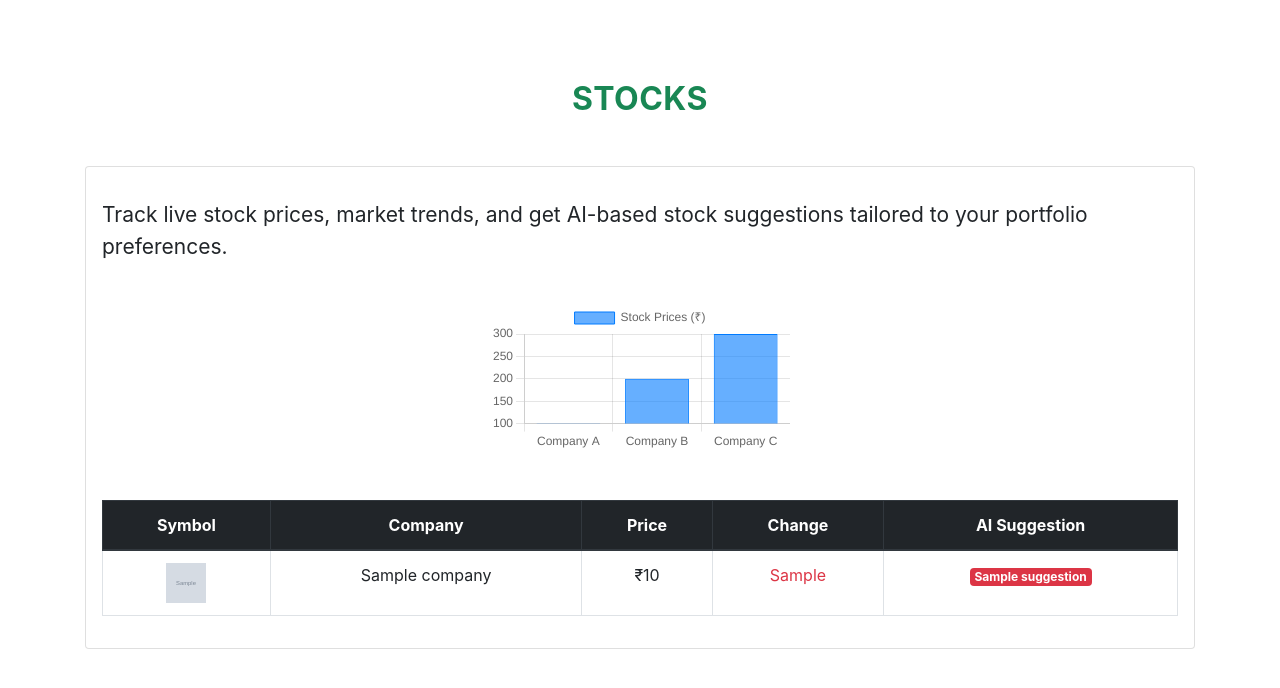
After one commit to sjha1101/Ai_trading, a Flask app: template templates/stock.html in a window 1280 px wide. The commit adds this page. Shown: the top 688 px of the page. Run offline with Flask 3, Linux system fonts and the light colour scheme; the template is opened without the code that fills it: most values are stand-ins (such as "Sample title", 1, 10 or a date in 2020); grey boxes marked "Sample" are stand-in pictures.

Commit message:
added stock with graph view

```diff
--- /dev/null
+++ b/app.py
@@ -0,0 +1,30 @@
+print("Starting Flask app...")
+
+from flask import Flask, render_template, request, redirect, session, url_for
+import mysql.connector
+
+app = Flask(__name__)
+app.secret_key = 'your_secret_key_here'  # Required for sessions! Use a strong secret key in production.
+
+# MySQL connection details
+db_config = {
+    'host': 'localhost',
+    'user': 'root',
+    'password': '',
+    'database': 'aitrading'
+}
+
+def get_db_connection():
+    return mysql.connector.connect(**db_config)
+@app.route('/stocks')
+def show_stocks():
+    conn = get_db_connection()
+    cursor = conn.cursor(dictionary=True)
+    cursor.execute("SELECT * FROM stocks ORDER BY price DESC")
+    stocks = cursor.fetchall()
+    conn.close()
+    return render_template('stock.html', stocks=stocks)
+
+if __name__ == '__main__':
+    print("Running Flask now...")
+    app.run(debug=True)
--- a/assets/css/homepage.css
+++ b/assets/css/homepage.css
@@ -1,6 +1,6 @@
 body {
     margin: 0;
-    padding: 0;
+    padding-top: 80px;
     background-color: #f5f5f5;
 }
 
@@ -24,11 +24,19 @@ html {
     border-bottom-right-radius: 30px;
 }
 
+.navbar {
+    box-shadow: 0 2px 5px rgba(0, 0, 0, 0.1);
+    z-index: 1030;
+}
+
+#dropdownMenuButton:focus {
+    outline: none !important;
+    box-shadow: none !important;
+}
+
 .usericon {
-    height: 50px;
-    width: 50px;
+    cursor: pointer;
     margin-right: 104px;
-    border-radius: 50%;
 }
 
 .custom-shadow-border {
--- /dev/null
+++ b/templates/stock.html
@@ -0,0 +1,124 @@
+<!DOCTYPE html>
+<html lang="en">
+
+<head>
+    <meta charset="UTF-8">
+    <meta name="viewport" content="width=device-width, initial-scale=1.0">
+    <title>Stock Dashboard</title>
+    <link rel="stylesheet" href="{{ url_for('static', filename='css/homepage.css') }}">
+    <link rel="stylesheet" href="https://cdn.jsdelivr.net/npm/bootstrap@4.0.0/dist/css/bootstrap.min.css">
+</head>
+
+<body>
+    <!-- Stocks Section -->
+    <section id="stocks">
+        <h2 class="text-center text-success fs-4 mb-5"><span class="headingColor">STOCKS</span></h2>
+        <div class="container">
+            <div class="card shadow-sm p-3">
+                <p class="mt-3 reference">
+                    Track live stock prices, market trends, and get AI-based stock suggestions tailored to your
+                    portfolio preferences.
+                </p>
+
+                <!-- Chart -->
+                <div class="chart-container mx-auto my-4" style="max-width: 700px;">
+                    <canvas id="stockChart"></canvas>
+                </div>
+
+                <!-- Table -->
+                <div class="table-responsive mt-4">
+                    <table class="table table-bordered table-hover text-center">
+                        <thead class="thead-dark">
+                            <tr>
+                                <th>Symbol</th>
+                                <th>Company</th>
+                                <th>Price</th>
+                                <th>Change</th>
+                                <th>AI Suggestion</th>
+                            </tr>
+                        </thead>
+                        <tbody>
+                            {% for stock in stocks %}
+                            <tr>
+                                <!-- Logo -->
+                                <td>
+                                    <img src="{{ url_for('static', filename=stock.symbol_image) }}"
+                                        alt="{{ stock.company }}" width="40" height="40">
+                                </td>
+
+                                <!-- Company Name -->
+                                <td>{{ stock.company }}</td>
+
+                                <!-- Price -->
+                                <td>₹{{ stock.price }}</td>
+
+                                <!-- Change -->
+                                <td
+                                    class="{{ 'text-success' if stock.change_value.startswith('+') else 'text-danger' }}">
+                                    {{ stock.change_value }}
+                                </td>
+
+                                <!-- Suggestion Badge -->
+                                <td>
+                                    <span class="badge
+                                        {% if stock.suggestion == 'Buy' %}
+                                            badge-success
+                                        {% elif stock.suggestion == 'Hold' %}
+                                            badge-warning
+                                        {% else %}
+                                            badge-danger
+                                        {% endif %}
+                                    ">
+                                        {{ stock.suggestion }}
+                                    </span>
+                                </td>
+                            </tr>
+                            {% endfor %}
+                        </tbody>
+                    </table>
+                </div>
+
+            </div>
+        </div>
+    </section>
+
+
+    <!-- Chart.js -->
+    <script src="https://cdn.jsdelivr.net/npm/chart.js"></script>
+    <script>
+        let stockData = [
+            { company: 'Company A', price: 100 },
+            { company: 'Company B', price: 200 },
+            { company: 'Company C', price: 300 }
+        ];
+
+        let stockLabels = stockData.map(stock => stock.company);
+        let stockPrices = stockData.map(stock => stock.price);
+
+        const ctx = document.getElementById('stockChart').getContext('2d');
+        new Chart(ctx, {
+            type: 'bar',
+            data: {
+                labels: stockLabels,
+                datasets: [{
+                    label: 'Stock Prices (₹)',
+                    data: stockPrices,
+                    backgroundColor: 'rgba(0, 123, 255, 0.6)',
+                    borderColor: 'rgba(0, 123, 255, 1)',
+                    borderWidth: 1
+                }]
+            },
+            options: {
+                responsive: true,
+                scales: {
+                    y: {
+                        beginAtZero: false
+                    }
+                }
+            }
+        });
+    </script>
+
+</body>
+
+</html>
```
Also changed, not shown: templates/homepage.html (+24 -13 lines), aitrading.sql (renamed from assets/aitrading.sql).
